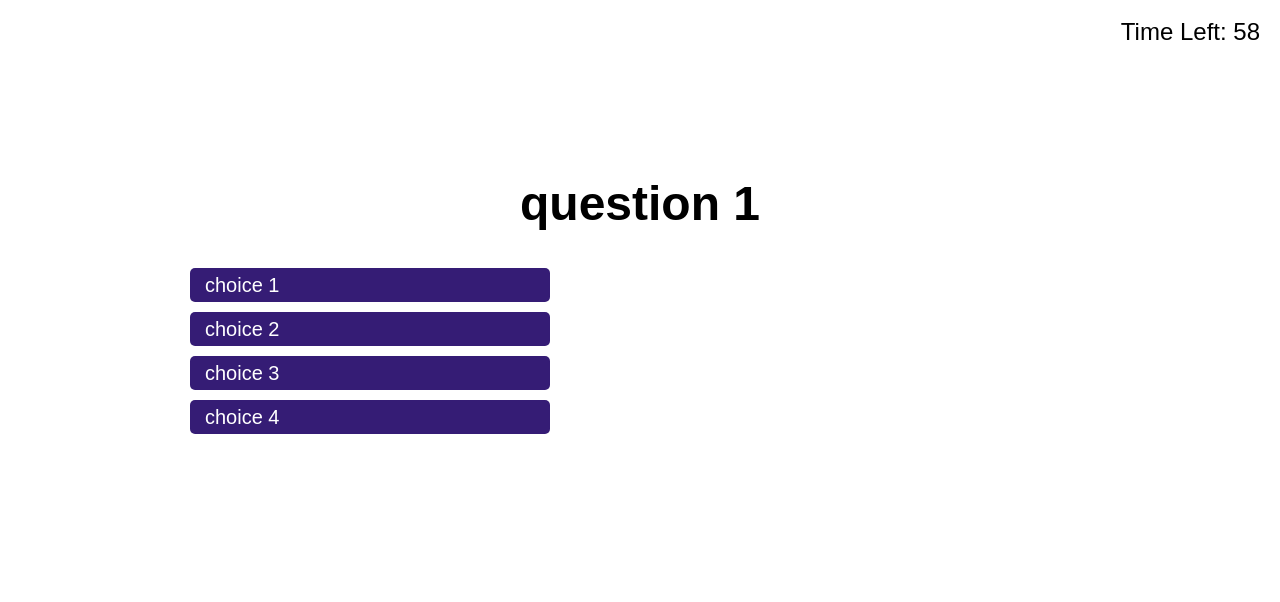
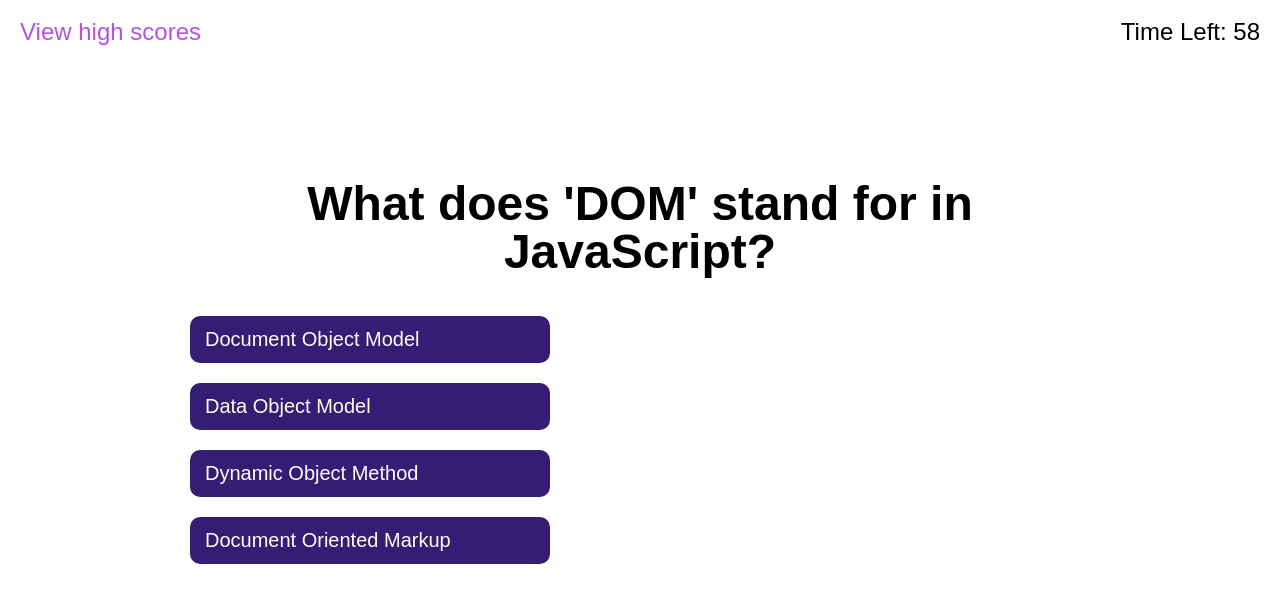
Before and after one commit to jradmorrison/code-quiz, a plain HTML site: page index.html in a window 1280 px wide. Both pictures are taken after a click on the button "Start Quiz". Drawn offline with Linux system fonts and the light colour scheme.

Commit message:
wrote functions to generate a question, then validate the answer, then send a message for correct or incorrect

```diff
--- a/assets/css/stylesheet.css
+++ b/assets/css/stylesheet.css
@@ -41,8 +41,10 @@ h2 {
     font-size:200%;
 }
 
-.choices {
+.container {
     display: none;
+    margin-bottom: 40px;
+    flex-direction: column;
 }
 
 #timer {
@@ -68,10 +70,28 @@ h2 {
 #d {
     color: white;
     background-color: #351C75;
-    border-radius: 5px;
+    border: none;
+    border-radius: 10px;
     width: 40%;
     margin: 10px 0;
-    padding: 7px 0 7px 15px;
+    padding: 12px 0 12px 15px;
     font-size: 125%;
     cursor: pointer;
+    text-align: left;
 }
+
+#a:hover,
+#b:hover,
+#c:hover,
+#d:hover {
+    background-color: #BD60E7;
+}
+
+#footer {
+    width: 90%;
+    margin: 0 auto;
+    padding: 20px 5px;
+    border-top: 1px solid #9D9D9D;
+    font-size: 150%;
+    display: none;
+}
--- a/assets/js/questions.js
+++ b/assets/js/questions.js
@@ -34,7 +34,7 @@ const jsQuestions = [
       choices: [
         "let",
         "variable",
-        "var",
+        "give",
         "const",
       ],
       answer: "let",
--- a/assets/js/script.js
+++ b/assets/js/script.js
@@ -34,11 +34,12 @@ var timerEl = document.getElementById('timer');
 var h1El = document.getElementById('h1');
 var h2El = document.getElementById('h2');
 var btnEl = document.getElementById('start');
-var olEl = document.querySelector('.choices')
+var olEl = document.querySelector('.container')
 var choiceA = document.getElementById('a');
 var choiceB = document.getElementById('b');
 var choiceC = document.getElementById('c');
 var choiceD = document.getElementById('d');
+var footEl = document.getElementById('footer');
 
 // ================================= Other variables =========================================
 var heading = `Coding Quiz Challenge`;
@@ -46,16 +47,19 @@ h2El.innerHTML = `Try to answer the following code-related questions within the
 
 
 var allQuestions = jsQuestions;
-var questionIndex = 0;
+var currentQuestion;
+var questionIndex;
 var secondsLeft = 60;
+var score;
 
-// ===================================== Element styling ==================================
+
 
 // ====================================== Functions ======================================
 
 // =============== Function for Landing page ======================
 function init() {
 
+  questionIndex = 0;
   h1El.innerHTML = heading;
   h2El.innerHTML = `Try to answer the following code-related questions within the time limit. Keep in mind that incorrect answers will penalize your score/time by ten seconds!`;
   btnEl.addEventListener('click', startQuiz)
@@ -65,12 +69,11 @@ function init() {
 function startQuiz() {
     console.log(`Quiz Started`);
     startTimer();
-    h1El.innerHTML = 'question 1'
+
     h2El.innerHTML = '';
-    highScoresEl.setAttribute('style', 'display:none;')
     btnEl.setAttribute('style', 'display:none;')
-    olEl.setAttribute('style', 'display:block;')
-
+    olEl.setAttribute('style', 'display:flex;')
+    generateQuestion();
 }
 
 // =================== Function for timer ==============================
@@ -83,17 +86,80 @@ function startTimer() {
       if(secondsLeft === 0) {
 
         clearInterval(timerInterval);
-        sendMessage();
+        submitScore()
       }
 
     }, 1000);
 }
 
-// ============= Function to send message that time is up ======================
-function sendMessage() {
-      console.log(`Times Up!`)
-      h1El.innerHTML = `Times Up!`
+// ============= Function to send message then hide again ======================
+function sendMessage(text, color) {
+
+  footEl.innerHTML = text;
+  footEl.setAttribute('style', `color:${color}; display:block;`);
+  setTimeout(hideMessage, 2000);
 }
 
+function hideMessage() {
+  footEl.setAttribute('style', 'display:none;')
+}
+
+//  ================== Generate question ============================
+function generateQuestion() {
+
+  if (questionIndex < 5) {
+    console.log(allQuestions)
+    currentQuestion = allQuestions[questionIndex]
+
+    console.log(currentQuestion)
+    h1El.innerHTML = currentQuestion.title
+
+    choiceA.innerHTML = currentQuestion.choices[0]
+    choiceA.setAttribute('data-answer', currentQuestion.choices[0])
+    choiceB.innerHTML = currentQuestion.choices[1]
+    choiceB.setAttribute('data-answer', currentQuestion.choices[1])
+    choiceC.innerHTML = currentQuestion.choices[2]
+    choiceC.setAttribute('data-answer', currentQuestion.choices[2])
+    choiceD.innerHTML = currentQuestion.choices[3]
+    choiceD.setAttribute('data-answer', currentQuestion.choices[3])
+
+    console.log(currentQuestion.answer)
+
+    questionIndex++
+    console.log(questionIndex)
+
+    olEl.addEventListener('click', checkAnswer)
+  } else {
+    submitScore()
+}
+}
+
+// ================ Check answer ==================
+function checkAnswer(event) {
+
+  console.log(event.target.dataset.answer);
+
+  var choice = event.target.dataset.answer;
+
+  if (choice === currentQuestion.answer) {
+
+    console.log(`correct`);
+    sendMessage("correct!", "#009705");
+
+  } else {
+
+    console.log(`incorrect`);
+    secondsLeft = secondsLeft - 10;
+    sendMessage("wrong!", "#B40000");
+
+  };
+
+  generateQuestion();
+}
+
+// ============== submit score =======================
+function submitScore() {
+
+}
 
 init();
--- a/index.html
+++ b/index.html
@@ -17,13 +17,14 @@
         <h2 id="h2"></h2>
         <button id="start">Start Quiz</button>
     <!-- Questions list -->
-        <ul class="choices">
-            <li id="a">choice 1</li>
-            <li id="b">choice 2</li>
-            <li id="c">choice 3</li>
-            <li id="d">choice 4</li>
-        </ul>
+        <div class="container">
+            <button id="a" data-answer="">Choice</button>
+            <button id="b" data-answer="">Choice</button>
+            <button id="c" data-answer="">Choice</button>
+            <button id="d" data-answer="">Choice</button>
+        </div>
     <!-- Footer -->
+        <footer id="footer"></footer>
     </main>
     <script src="./assets/js/questions.js"></script>
     <script src="./assets/js/script.js"></script>
```
Also changed, not shown: assets/images/Untitled.jpg (added).
